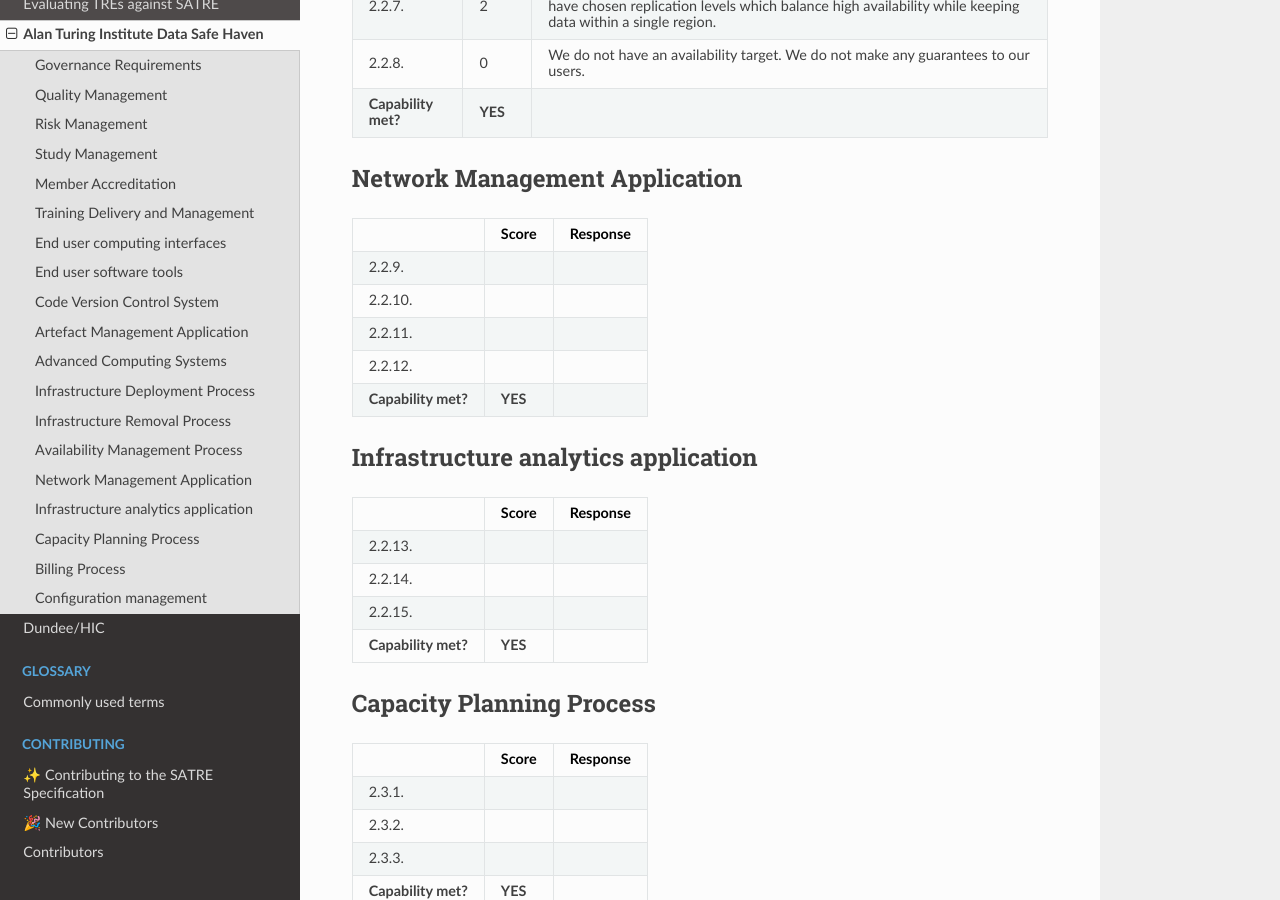
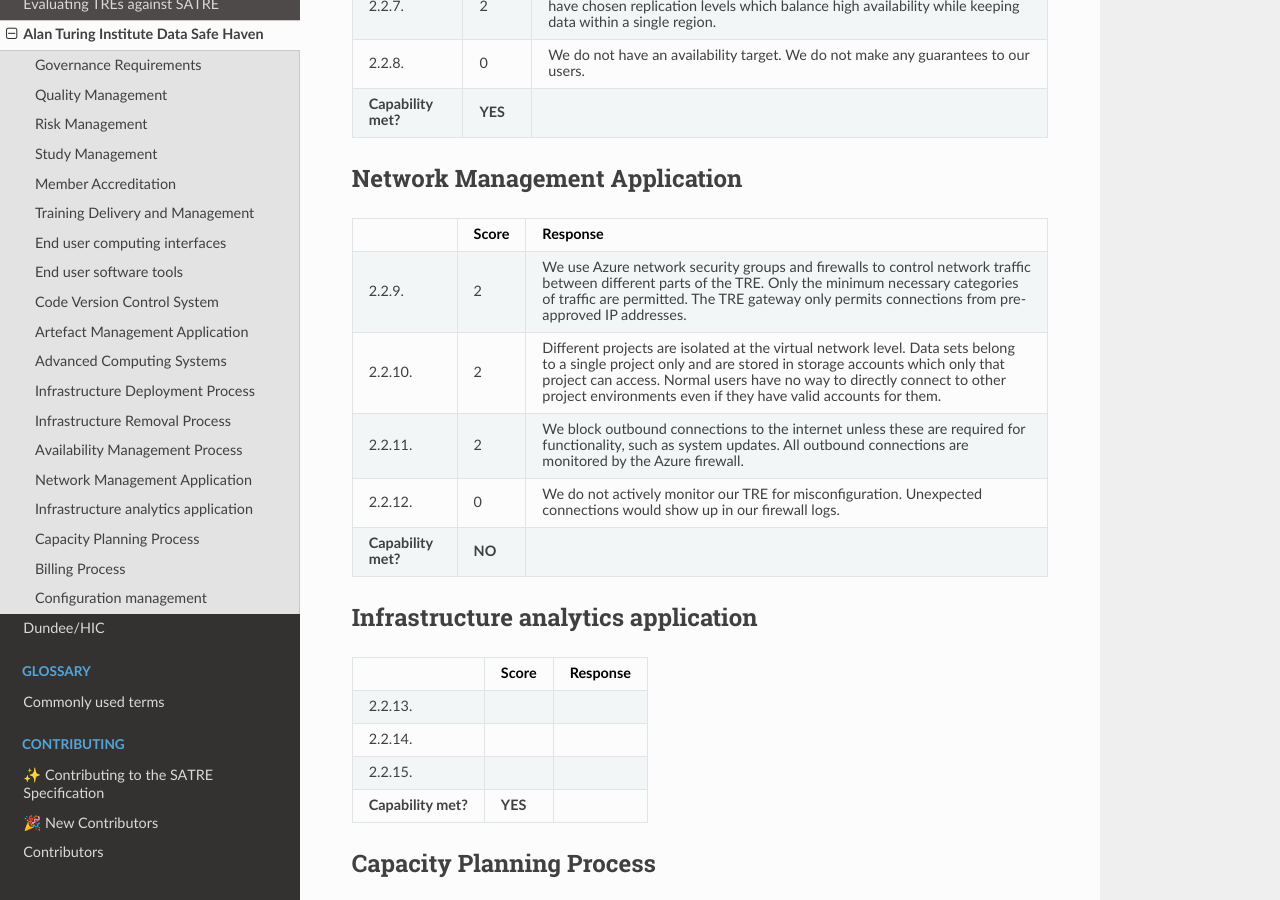
Before and after one commit to sa-tre/satre-specification, a Sphinx documentation site: the page built from docs/source/evaluations/alan_turing_institute.md, in a window 1280 px wide and 900 px high, scrolled down 9722 px. Built offline with Sphinx 7.4.7 and the Read the Docs theme 2.0.0, drawn with Linux system fonts in a browser that asks for light colours.

Commit message:
:sparkles: Add network management
Co-authored-by: Ed Chalstrey <edwardchalstrey@gmail.com>
Co-authored-by: Matt Craddock <mcraddock@turing.ac.uk>
Co-authored-by: Jim Madge <jmadge@turing.ac.uk>
Co-authored-by: Hari Sood <hsood@turing.ac.uk>

````diff
--- a/docs/source/evaluations/alan_turing_institute.md
+++ b/docs/source/evaluations/alan_turing_institute.md
@@ -575,19 +575,25 @@
   - Score
   - Response
 * - 2.2.9.
-  -
-  -
+  - 2
+  - We use Azure network security groups and firewalls to control network traffic between different parts of the TRE.
+    Only the minimum necessary categories of traffic are permitted.
+    The TRE gateway only permits connections from pre-approved IP addresses.
 * - 2.2.10.
-  -
-  -
+  - 2
+  - Different projects are isolated at the virtual network level.
+    Data sets belong to a single project only and are stored in storage accounts which only that project can access.
+    Normal users have no way to directly connect to other project environments even if they have valid accounts for them.
 * - 2.2.11.
-  -
-  -
+  - 2
+  - We block outbound connections to the internet unless these are required for functionality, such as system updates.
+    All outbound connections are monitored by the Azure firewall.
 * - 2.2.12.
-  -
-  -
+  - 0
+  - We do not actively monitor our TRE for misconfiguration.
+    Unexpected connections would show up in our firewall logs.
 * - **Capability met?**
-  - **YES**
+  - **NO**
   -
 ```
 
````
